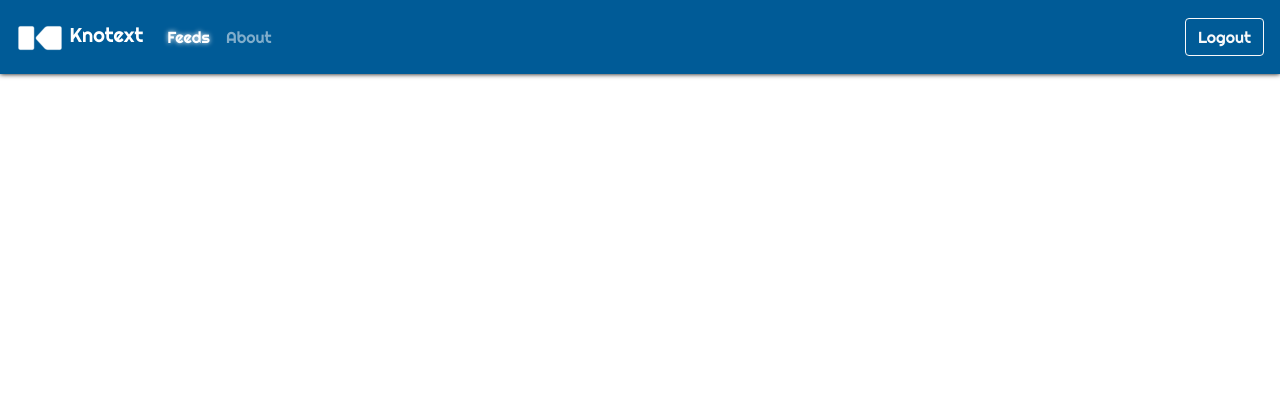
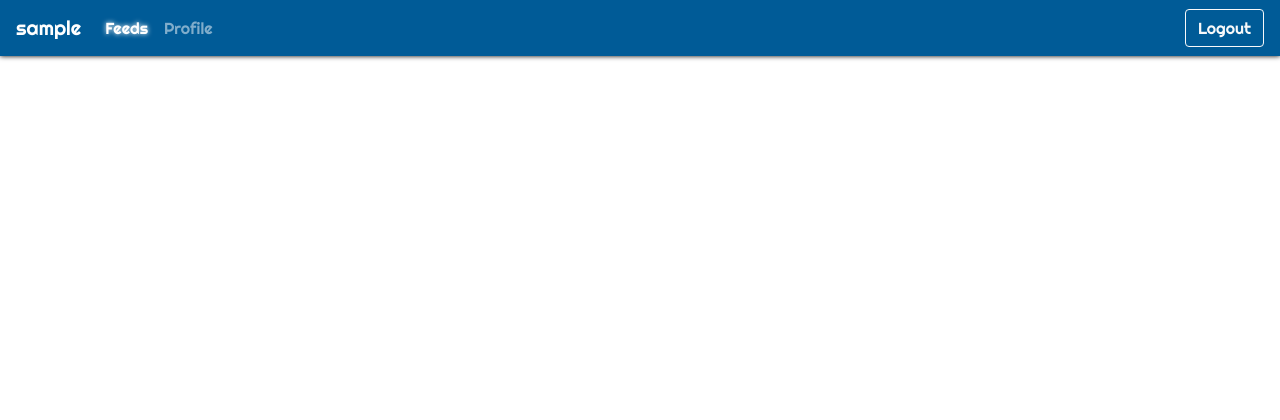
Before and after one commit to ichungelo/final-web, a PHP site: page /feeds.php in a window 1280 px wide. Shown: the top 420 px of the page. Run offline with PHP 8.4, Linux system fonts and the light colour scheme; the visitor is signed in with stand-in values (Sample User, id 1).

Commit message:
change navbar brand into username after login

```diff
--- a/feeds.php
+++ b/feeds.php
@@ -17,15 +17,14 @@ include("./handler.php");
   <link rel="stylesheet" href="https://cdn.jsdelivr.net/npm/bootstrap@4.6.1/dist/css/bootstrap.min.css" integrity="sha384-zCbKRCUGaJDkqS1kPbPd7TveP5iyJE0EjAuZQTgFLD2ylzuqKfdKlfG/eSrtxUkn" crossorigin="anonymous">
   <link rel="stylesheet" href="style.css">
   <link rel="shortcut icon" href="/assets/images/ichun.png">
-  <title>Knotext</title>
+  <title>Knotext | <?= $_SESSION['username']?></title>
 </head>
 
 <body class="d-flex flex-column min-vh-100">
   <!-- NAVBAR -->
-  <nav class="navbar navbar-expand-lg navbar-dark private-style-navbar">
+  <nav class="navbar navbar-expand-lg navbar-dark private-style-navbar fixed-top">
     <a class="navbar-brand " href="./index.php">
-      <img src="./assets/images/ichun.png" alt="logo">
-      Knotext
+      <?= $_SESSION['username']?>
     </a>
     <button class="navbar-toggler d-lg-none" type="button" data-toggle="collapse" data-target="#collapsibleNavId" aria-controls="collapsibleNavId" aria-expanded="false" aria-label="Toggle navigation">
       <span class="navbar-toggler-icon"></span>
@@ -33,10 +32,10 @@ include("./handler.php");
     <div class="collapse navbar-collapse" id="collapsibleNavId">
       <ul class="navbar-nav mr-auto mt-2 mt-lg-0">
         <li class="nav-item active">
-          <a class="nav-link private-shadow-text" href="./index.php">Feeds <span class="sr-only">(current)</span></a>
+          <a class="nav-link private-shadow-text" href="./feeds.php">Feeds <span class="sr-only">(current)</span></a>
         </li>
         <li class="nav-item">
-          <a class="nav-link" href="./about.php">About</a>
+          <a class="nav-link" href="./profile.php">Profile</a>
         </li>
       </ul>
       <a class="btn btn-outline-light my-2 my-sm-0 shadow-text" href="./logout.php">Logout</a>
```
